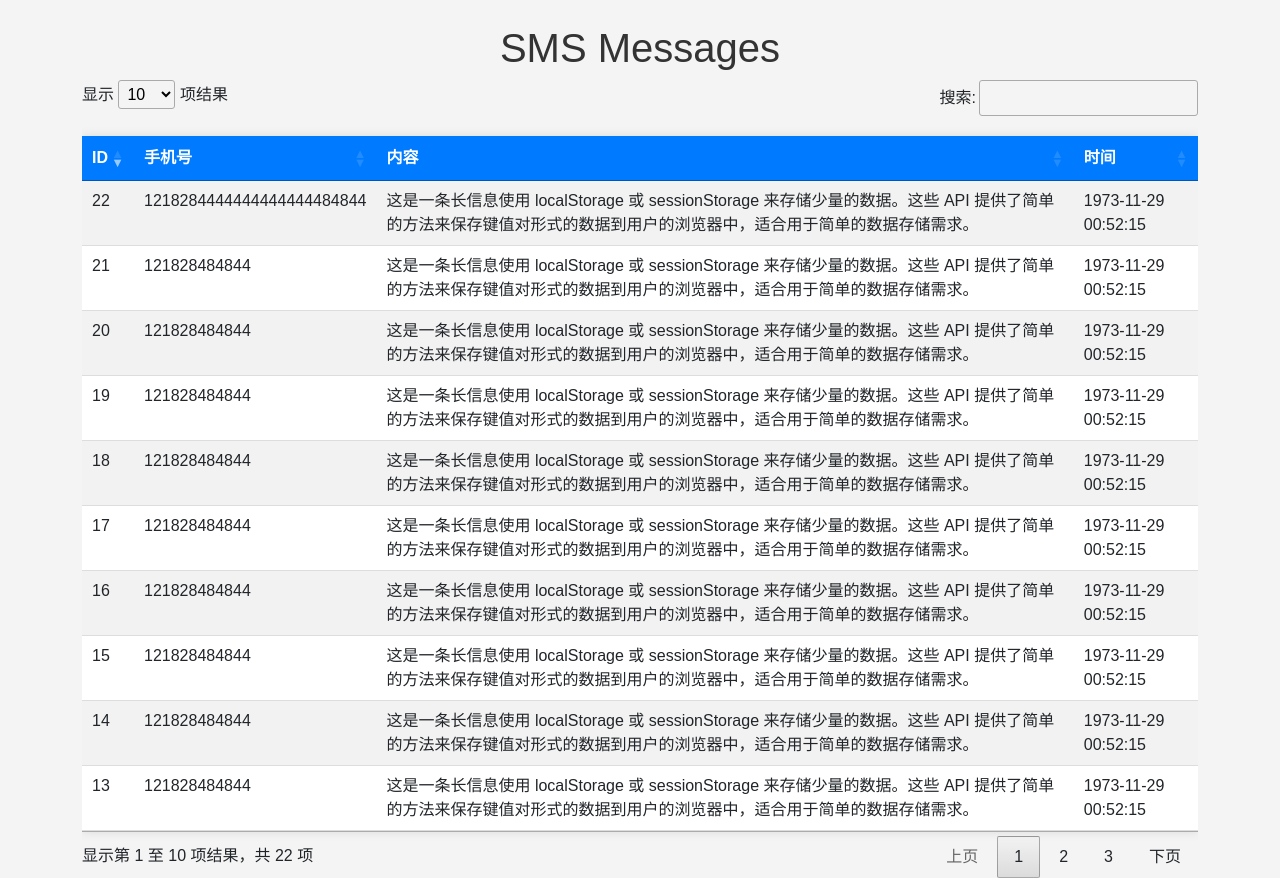
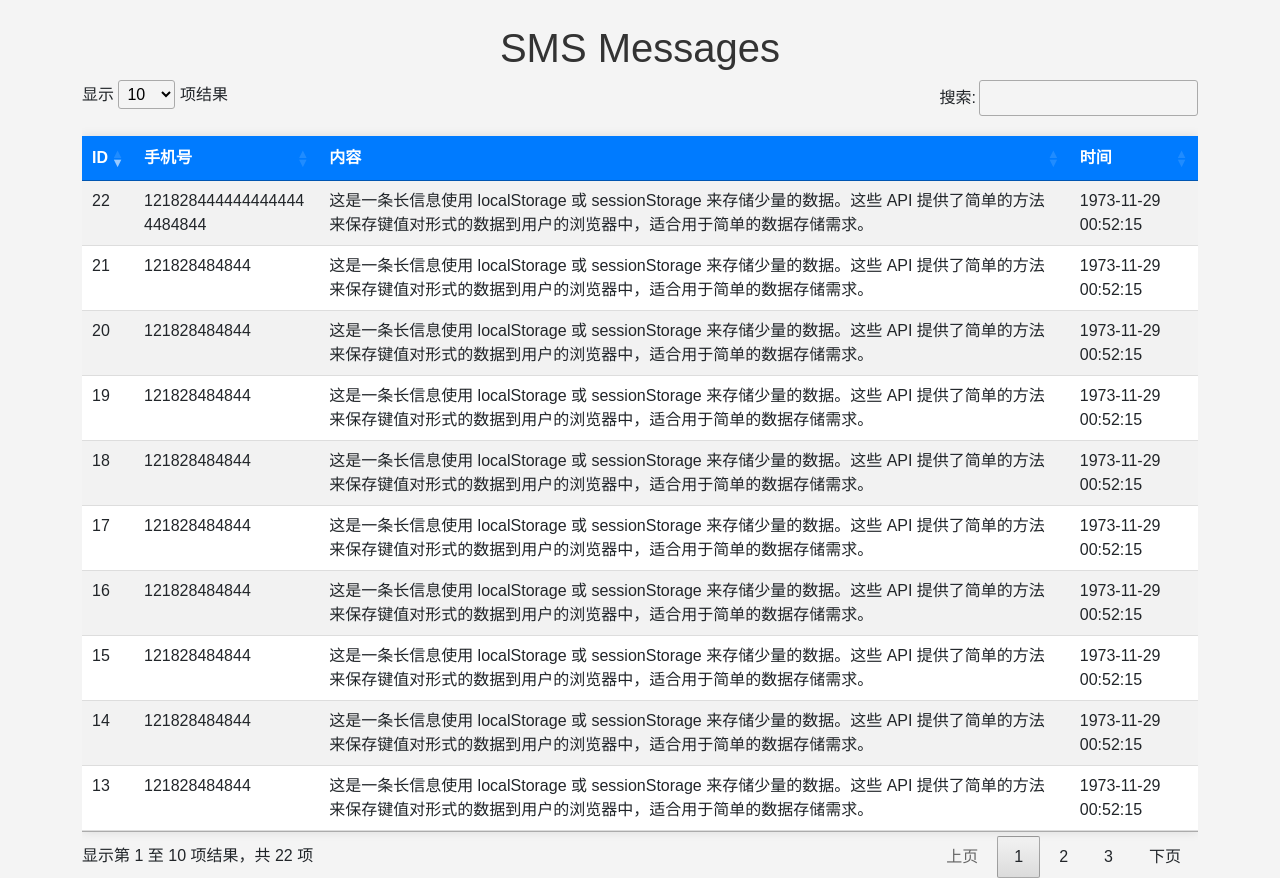
Before and after one commit to kyeo-hub/fast_db_api, a FastAPI app: page / in a window 1280 px wide. Run offline with FastAPI, Linux system fonts and the light colour scheme; data comes from the database, SQL or seed files in the repository; both versions use the stored data as it was after the commit; some libraries are stand-ins or nearby versions.

Commit message:
美化手机号显示列

```diff
--- a/app/templates/index.html
+++ b/app/templates/index.html
@@ -35,6 +35,7 @@
             border-bottom: 1px solid #ddd;
             border-right: none;
             border-left: none;
+
             /* border-bottom: 1px solid #ddd; */
         }
 
@@ -58,6 +59,13 @@
         .dataTables_filter {
             margin-bottom: 20px; /* 调整这个值来控制间距 */
         }
+        /* 特殊处理手机号列 */
+        .table td:nth-child(2) {
+            min-width: 98px; /* 设置最大宽度 */
+            word-break: break-all; /* 自动折行 */
+            white-space: normal; /* 允许换行 */
+        }
+
     </style>
 </head>
 
```
Also changed, not shown: app/sms.db.
